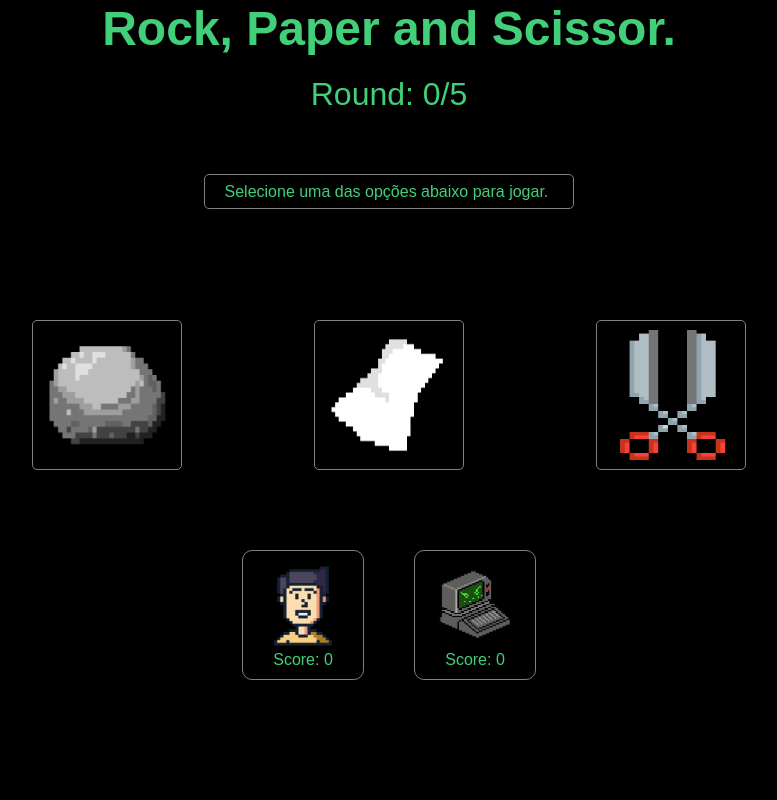
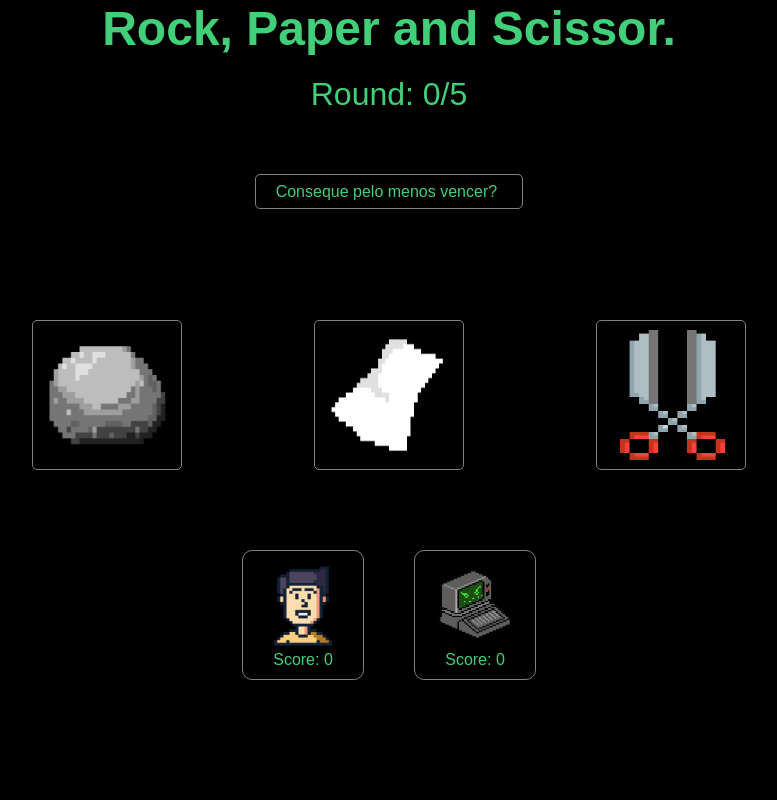
Before and after one commit to gabriel-duarte154/Jokenpo-game, a plain HTML site: page index.html in a window 1280 px wide. Shown: the whole page, without its empty margins (251-1028 px from the left). Drawn offline with Linux system fonts and the light colour scheme; a web font is replaced by a local one.

Commit message:
Terminado identação do código

```diff
--- a/game-script.js
+++ b/game-script.js
@@ -21,7 +21,7 @@ const convertPlayerChoise = (choise) => {
 
 function playSound(sound) {
     sound.play();
-}
+};
 
 
 const showResult = (result) => {
@@ -44,7 +44,7 @@ const showResult = (result) => {
     round++
     if(round >= 5) {endGame()};
     roundDisplay.innerHTML = `${round}/5`
-}
+};
 
 const playGame = (event) => {
     let playerChoise = convertPlayerChoise(event.target.parentElement.id);
@@ -88,7 +88,7 @@ const endGame = () => {
     btnReset.addEventListener("click", () => {
         window.location.reload(true)
     })
-}
+};
 
 
 rock.addEventListener('click', playGame);
--- a/index.html
+++ b/index.html
@@ -17,7 +17,7 @@
                 <span id="round">0/5</span>
             </div>
             <div class="result" id="box-result">
-                Selecione uma das opções abaixo para jogar.
+                Conseque pelo menos vencer?
             </div>
         </div>
         <div class="seletion inside">
```
Also changed, not shown: style.css (+0 -7 lines).
